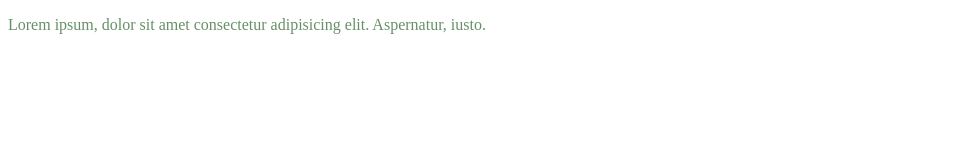
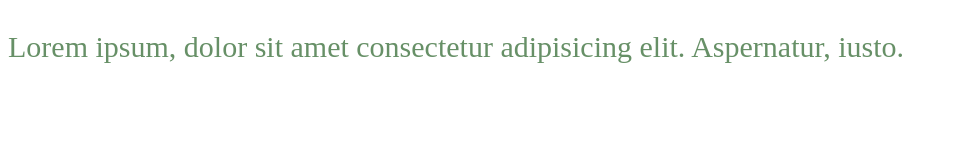
Before and after one commit to rose-povroznyk/my-html-css-project, a plain HTML site: page index.html in a window 1280 px wide. Shown: the whole page, without its empty margins (0-956 px from the left). Drawn offline with Linux system fonts and the light colour scheme.

Commit message:
Add sizes without relative

```diff
--- a/index.html
+++ b/index.html
@@ -11,6 +11,8 @@
         /* color: rgba(52, 69, 89, 0,6); --rgb + alpha canal*/
         /* hex-code */
         color: #679067;
+        font-size: 30px;
+        /* Absolute values: px, pt (typographic) */
       }
     </style>
   </head>
```
